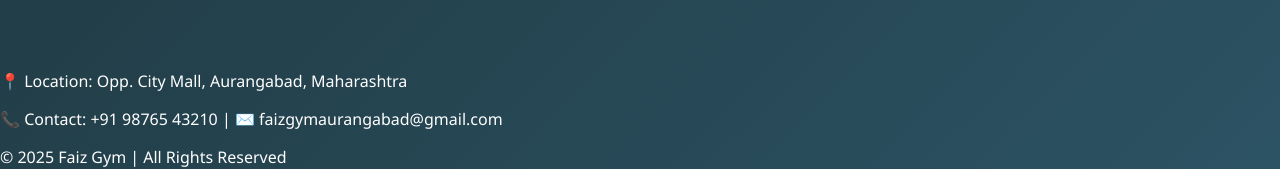
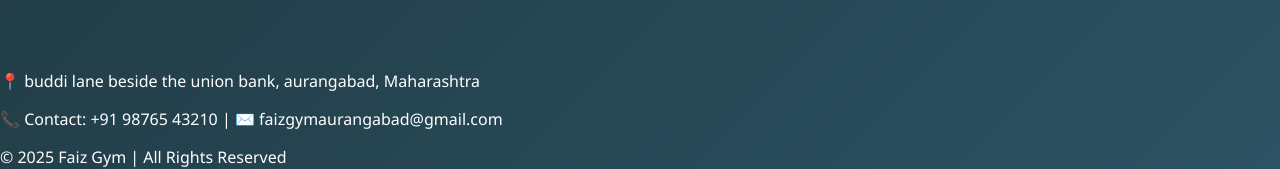
Before and after one commit to tamimiabdullah735-source/devops-project, a plain HTML site: page index.html in a window 1280 px wide. Shown: the part 1901-2070 px from the top of the page. Drawn offline with Linux system fonts and the light colour scheme.

Commit message:
Update footer location text in index.html

```diff
--- a/index.html
+++ b/index.html
@@ -168,7 +168,7 @@
   </section>
 
   <footer>
-    <p>📍 Location: Opp. City Mall, Aurangabad, Maharashtra</p>
+    <p>📍 buddi lane beside the union bank, aurangabad, Maharashtra</p>
     <p>📞 Contact: +91 98765 43210 | ✉️ faizgymaurangabad@gmail.com</p>
     <p>© 2025 Faiz Gym | All Rights Reserved</p>
   </footer>
```
